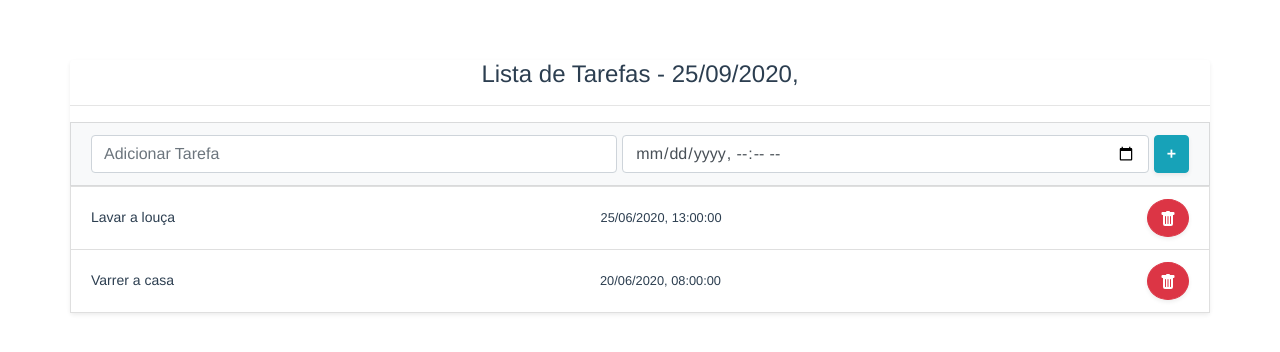
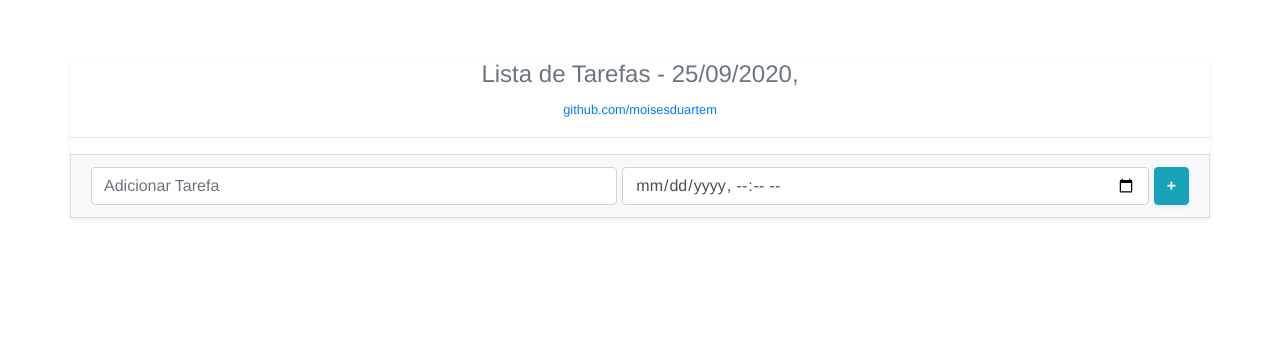
Before and after one commit to moisesduartem/to-do-list, a Vue app: page / in a window 1280 px wide. Shown: the top 352 px of the page. Built offline with nearby package versions, Linux system fonts and the light colour scheme; the HTML template or start-up script is replaced by a standard one.

Commit message:
risca item da lista

```diff
--- a/src/components/List.vue
+++ b/src/components/List.vue
@@ -1,16 +1,21 @@
 <template>
   <div>
     <div class="container rounded p-0 shadow-sm">
-    <h4 class="">Lista de Tarefas - {{now.split(' ')[0]}}</h4>
+      <h4 class="text-muted">Lista de Tarefas - {{now.split(' ')[0]}}</h4>
+      <small>
+        <a href="http://github.com/moisesduartem/to-do-list">github.com/moisesduartem</a>
+      </small>
       <hr>
       <div id="add-task" class="list-group-item bg-light">
         <input type="text" class="form-control" placeholder="Adicionar Tarefa" v-model="newTitle">
-        <input type="datetime-local" class="form-control" placeholder="Adicionar Tarefa" v-model="newDate" value="2020-12-25T08:00">
+        <input type="datetime-local" class="form-control" placeholder="Adicionar Tarefa" v-model="newDate">
         <button v-on:click="addTask" class="btn btn-info shadow-sm">+</button>
       </div>
       <div class="">
-        <div class="task list-group-item text-left d-flex align-items-center  justify-content-between" v-for="(task, i) in taskList" v-on:click="concludeTask(i)" v-bind:key="task.id">
-          <span class="task-title">{{task.title}}</span>
+        <div class="task list-group-item text-left d-flex align-items-center  justify-content-between" v-for="(task, i) in taskList" v-on:click="concludeTask(i)" :key="task.id">
+          <input type="checkbox" v-model="taskList[i].concluded" :id="i">
+          <span class="task-title" v-if="taskList[i].concluded"><strike>{{task.title}}</strike></span>
+          <span class="task-title" v-else="">{{task.title}}</span>
           <small>
             {{ new Date(task.date).toLocaleString('pt-br') }}
           </small>
@@ -31,10 +36,7 @@
         newTitle: '',
         newDate: '',
         name: 'List',
-        taskList: [
-        {title: 'Lavar a louça', date: '2020-06-25 13:00:00', concluded: false},
-        {title: 'Varrer a casa', date: '2020-06-20 08:00:00', concluded: false},
-        ]
+        taskList: []
       }
     },
     computed: {
@@ -61,13 +63,18 @@
         this.taskList.splice(i, 1);
       },
       concludeTask(i) {
+        if ( this.taskList[i] ) {
           this.taskList[i].concluded = !this.taskList[i].concluded;
+        }
+      },
+      clearTaskList() {
+        this.taskList = [];
       }
     }
   }
 </script>
 
-<style>
+<style scoped="">
 input {
   margin-right: 5px;
 }
@@ -88,7 +95,7 @@ input {
   font-size: 14px;
 }
 
-.task:hover {
+.task concluded :hover {
   background-color: #f5fff5;
 }
 
```
Lines whose indentation alone changed are shown as unchanged.
